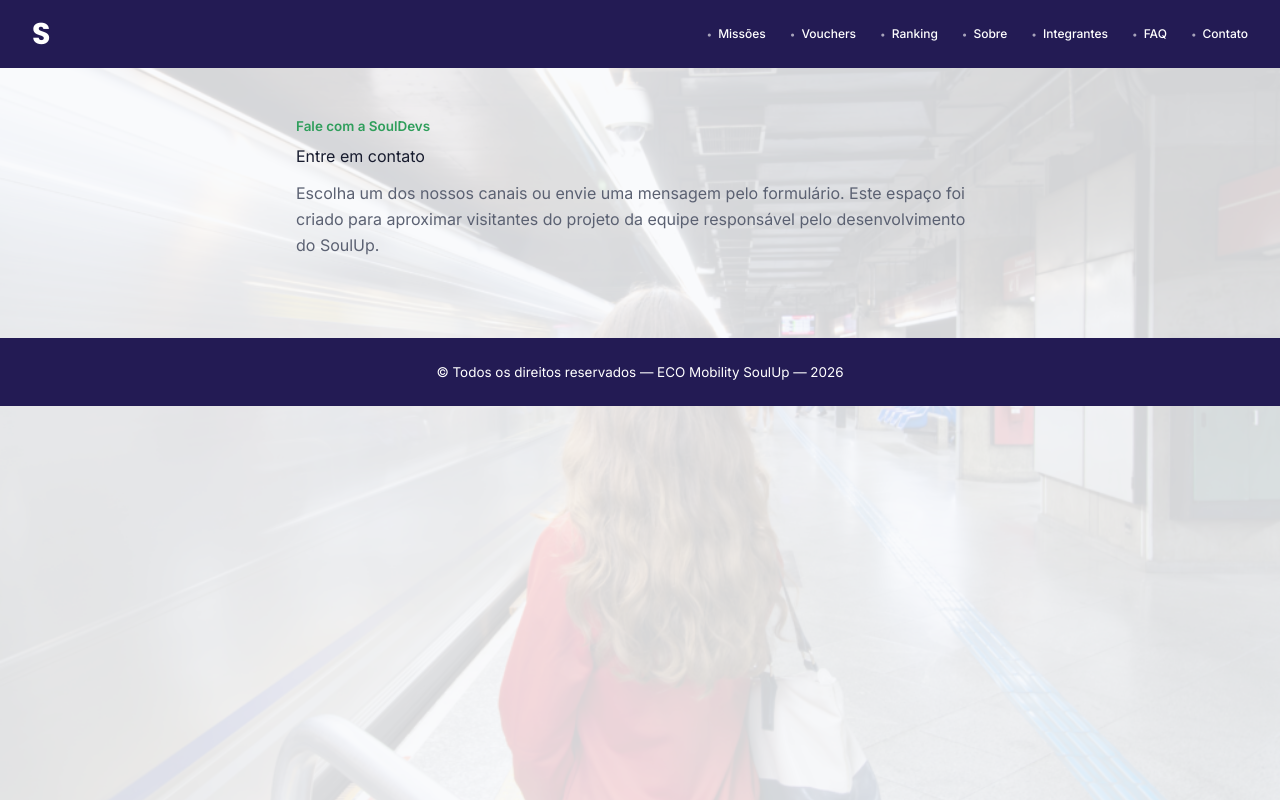
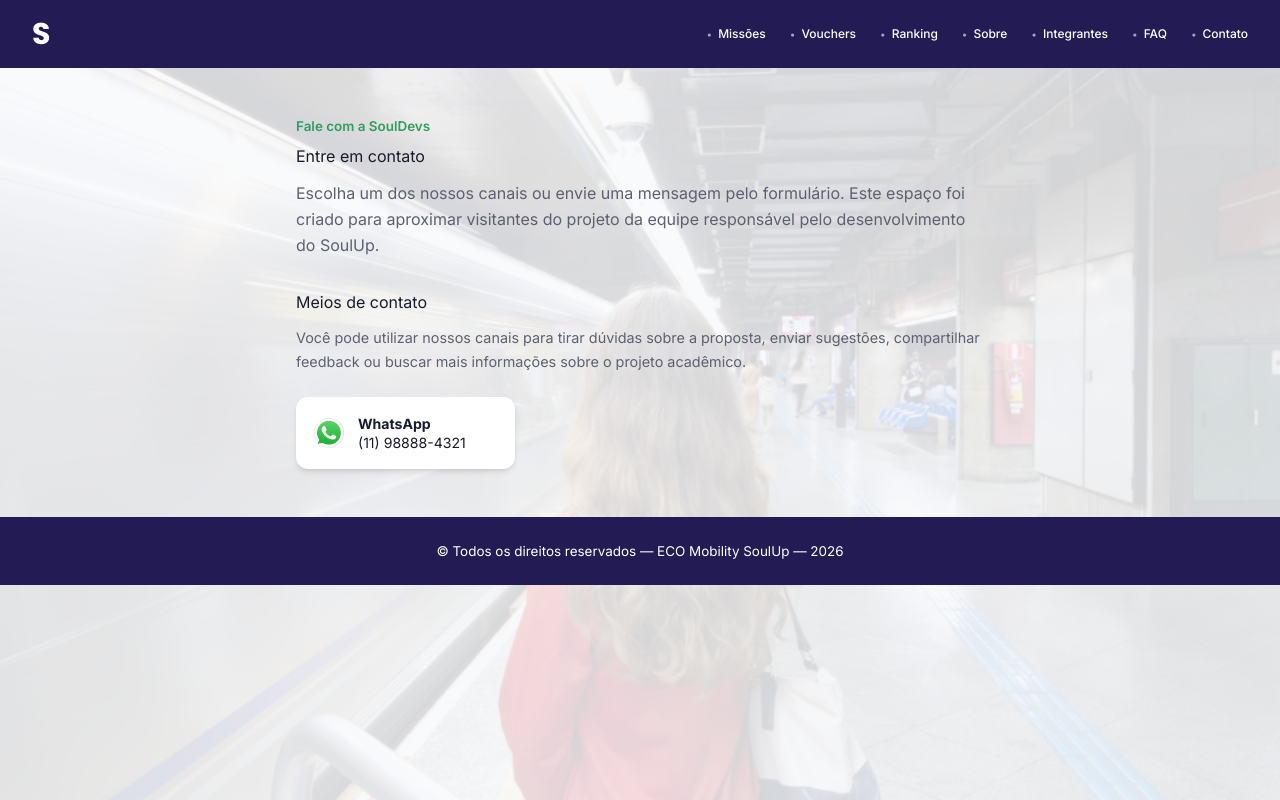
Before and after one commit to enzoestanguera/economic_soul-up, a React (Vite) app in the folder Eco-Mobitily/: page /contato in a window 1280 px wide. Built offline with nearby package versions, Linux system fonts and the light colour scheme; no server answers.

Commit message:
feat: Implementação dos meios de contato e WhatsApp

```diff
--- a/Eco-Mobitily/src/pages/Contato.tsx
+++ b/Eco-Mobitily/src/pages/Contato.tsx
@@ -1,3 +1,12 @@
+import whatsappImg from '../assets/img/whatsapp.jpg'
+
+const itemContato =
+  'flex items-center gap-3 min-h-[72px] bg-[var(--color-surface)] p-4 rounded-xl shadow-md'
+
+const textoContato = 'm-0 text-[0.88rem] leading-snug text-[var(--color-ink)] [overflow-wrap:anywhere]'
+
+const linkContato = 'text-[var(--color-ink)] no-underline hover:text-[var(--color-azure)]'
+
 function Contato() {
   return (
     <>
@@ -16,7 +25,39 @@ function Contato() {
 
         {/* .container-pagina */}
         <div className="flex flex-col gap-8">
-          {/* seções de contato e formulário entram nos próximos commits */}
+          <section
+            className="grid grid-cols-3 gap-4 max-[760px]:grid-cols-1"
+            aria-labelledby="meios-contato"
+          >
+            <h2 id="meios-contato" className="col-span-full m-0 max-[760px]:col-auto">
+              Meios de contato
+            </h2>
+            <p className="col-span-full -mt-1 mb-2 text-[0.9rem] leading-relaxed text-[var(--color-muted)]">
+              Você pode utilizar nossos canais para tirar dúvidas sobre a proposta, enviar sugestões,
+              compartilhar feedback ou buscar mais informações sobre o projeto acadêmico.
+            </p>
+
+            {/* WhatsApp (sem grayscale) */}
+            <div className={itemContato}>
+              <img
+                src={whatsappImg}
+                alt="Logo do WhatsApp"
+                className="size-[34px] shrink-0 rounded-full object-contain"
+              />
+              <p className={textoContato}>
+                <b>WhatsApp</b>
+                <br />
+                <a
+                  href="https://wa.me/5511988884321"
+                  target="_blank"
+                  rel="noreferrer"
+                  className={linkContato}
+                >
+                  (11) 98888-4321
+                </a>
+              </p>
+            </div>
+          </section>
         </div>
       </main>
 
```
